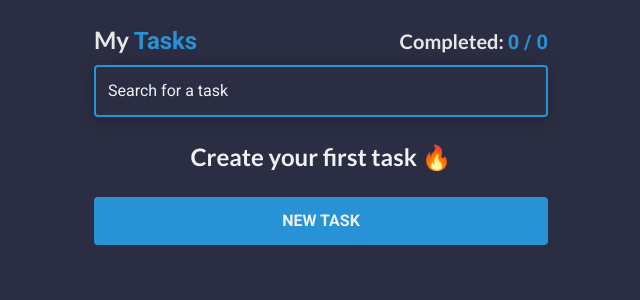
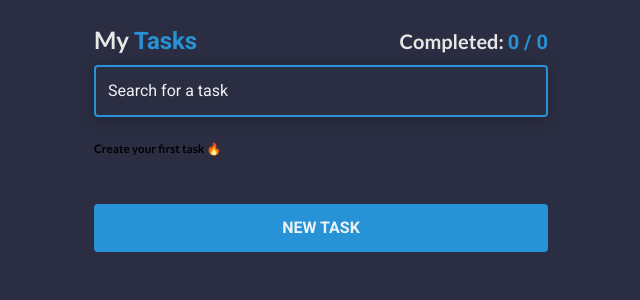
Before and after one commit to carlosmartoz/task-app, a React (Vite) app: page / in a window 1280 px wide. Shown: the top 300 px of the page, without its empty margins (319-959 px from the left). Built offline with nearby package versions, Linux system fonts and the light colour scheme.

Commit message:
Update: Render Props & Functions

```diff
--- a/src/components/TaskApp/index.jsx
+++ b/src/components/TaskApp/index.jsx
@@ -49,17 +49,17 @@ function TaskApp() {
 						onSearchValueChange={onSearchValueChange}
 					/>
 
-					<TaskList>
-						{/* We display a message in case an error occurs */}
-						{error && <h3>There was an error 😥</h3>}
-
-						{/* We show a loading message, when the application is loading the data */}
-						{loading && <TaskLoader count={3} />}
-
-						{/* If you have finished loading and there are no tasks, a message is displayed to create the first task */}
-						{!loading && !searchedTasks.length && !error && <h3>Create your first task 🔥</h3>}
-
-						{searchedTasks.map((task) => (
+					<TaskList
+						error={error}
+						loading={loading}
+						totalTasks={totalTasks}
+						searchedTasks={searchedTasks}
+						searchText={searchValue}
+						onError={() => <h3>There was an error 😥</h3>}
+						onLoading={() => <TaskLoader count={3} />}
+						onEmptyTask={() => <h3>Create your first task 🔥</h3>}
+						onEmptySearchResult={(searchText) => <h3>No se encuentra {searchText} 😥</h3>}
+						render={(task) => (
 							<TaskItem
 								key={task.id}
 								title={task.title}
@@ -67,8 +67,8 @@ function TaskApp() {
 								onComplete={() => completeTask(task.title)}
 								onDelete={() => deleteTask(task.title)}
 							/>
-						))}
-					</TaskList>
+						)}
+					/>
 
 					<TaskButton setOpenModal={setOpenModal} onClickButton={onClickButton} />
 				</>
--- a/src/components/TaskList/index.jsx
+++ b/src/components/TaskList/index.jsx
@@ -1,9 +1,29 @@
 import "./TaskList.css";
 
-function TaskList({ children }) {
+function TaskList({
+	children,
+	error,
+	loading,
+	searchedTasks,
+	totalTasks,
+	searchText,
+	onError,
+	onLoading,
+	onEmptyTask,
+	onEmptySearchResult,
+	render,
+}) {
+	const renderTasks = children || render;
+
 	// Component UI
 	return (
 		<>
+			{error && onError()}
+			{loading && onLoading()}
+			{!loading && !totalTasks && onEmptyTask()}
+			{!!totalTasks && !searchedTasks.length && onEmptySearchResult(searchText)}
+
+			{searchedTasks.map(renderTasks)}
 			<ul className="task--list">{children}</ul>
 		</>
 	);
```
